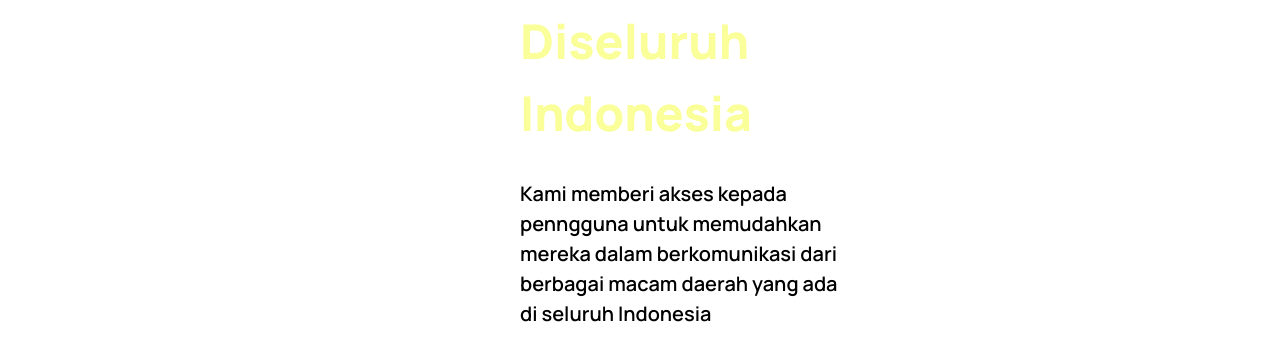
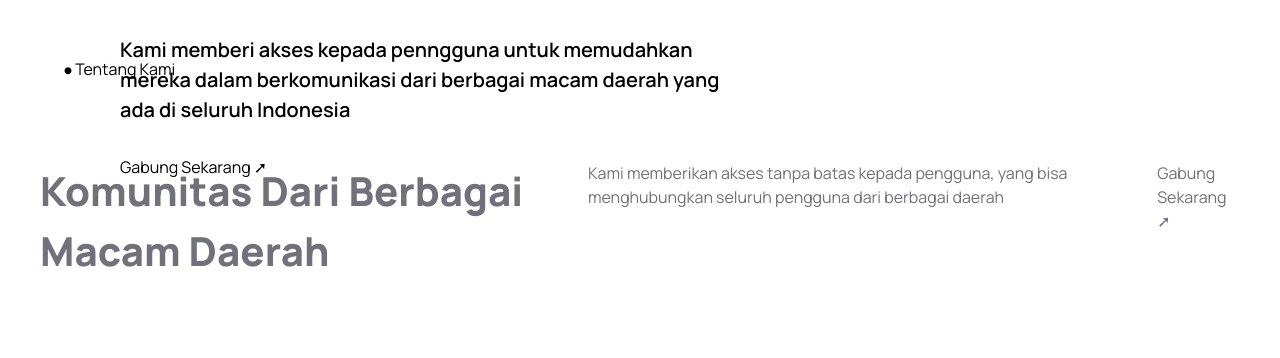
Before and after one commit to lalatina11/komunitas-hs, a PHP site: page / in a window 1280 px wide. Shown: the part 487-845 px from the top of the page. Run offline with PHP 8.4, Linux system fonts and the light colour scheme; some libraries are stand-ins or nearby versions.

Commit message:
feat: section 2 tentang kami landing page

```diff
--- a/index.php
+++ b/index.php
@@ -24,6 +24,20 @@
                 </span>
                 <a href="login.php" class="btn btn-warning w-fit">Gabung Sekarang ➚</a>
             </div>
+            <section id="tentangkami" class="relative flex flex-col my-32">
+                <button class="btn rounded-full w-fit btn-accent px-6">⦁ Tentang Kami</button>
+                <div class="flex justify-between gap-16 my-20 text-zinc-500">
+                    <span class="font-[800] text-[40px] min-w-[484px]">
+                        Komunitas Dari Berbagai Macam Daerah
+                    </span>
+                    <span>
+                        Kami memberikan akses tanpa batas kepada pengguna, yang bisa menghubungkan seluruh pengguna dari
+                        berbagai daerah
+                    </span>
+                    <a href="login.php" class="btn btn-warning w-fit">Gabung Sekarang ➚</a>
+                </div>
+                <img src="/assets/images/tentang-kami.svg" class="w-[83.2%] m-auto" alt="">
+            </section>
         </section>
     </main>
 </body>
```
Also changed, not shown: assets/images/tentang-kami.svg (added).
